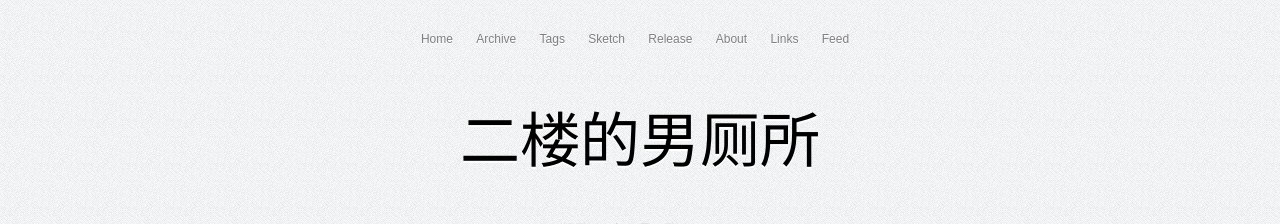
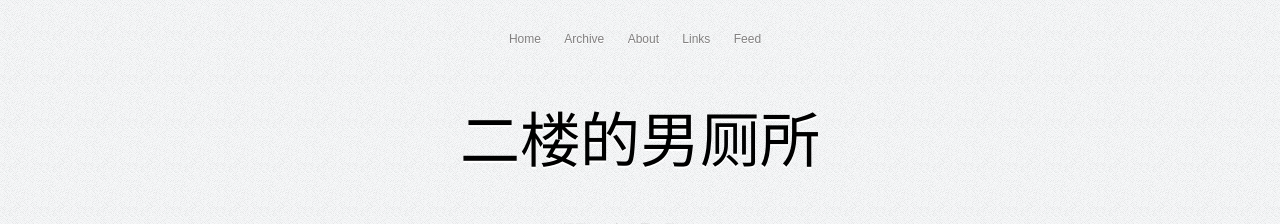
Before and after one commit to zwitzwit/guojing.github.com, a Jekyll site: the page built from index.html, in a window 1280 px wide. Shown: the top 224 px of the page. Built offline with Jekyll 4.4.1, drawn with Linux system fonts in a browser that asks for light colours; Markdown is read by kramdown in place of the engine named in the settings; the list of posts is cut into pages by our own code.

Commit message:
change banner

```diff
--- a/_includes/banner.html
+++ b/_includes/banner.html
@@ -1,9 +1,6 @@
 <div class="banner2">
     <span><a href="/">Home</a></span>
     <span><a href="/archive/" class="archive">Archive</a></span>
-    <span><a href="/tags/" class="tags">Tags</a></span>
-    <span><a href="https://www.icloud.com/photostream/zh-cn/#A85oqs3q4aYXL">Sketch</a></span>
-    <span><a href="/release/" class="release">Release</a></span>
     <span><a href="/about/" class="about">About</a></span>
     <span><a href="/links/" class="links">Links</a></span>
     <span><a href="/feed.xml" class="feed">Feed</a></span>
```
